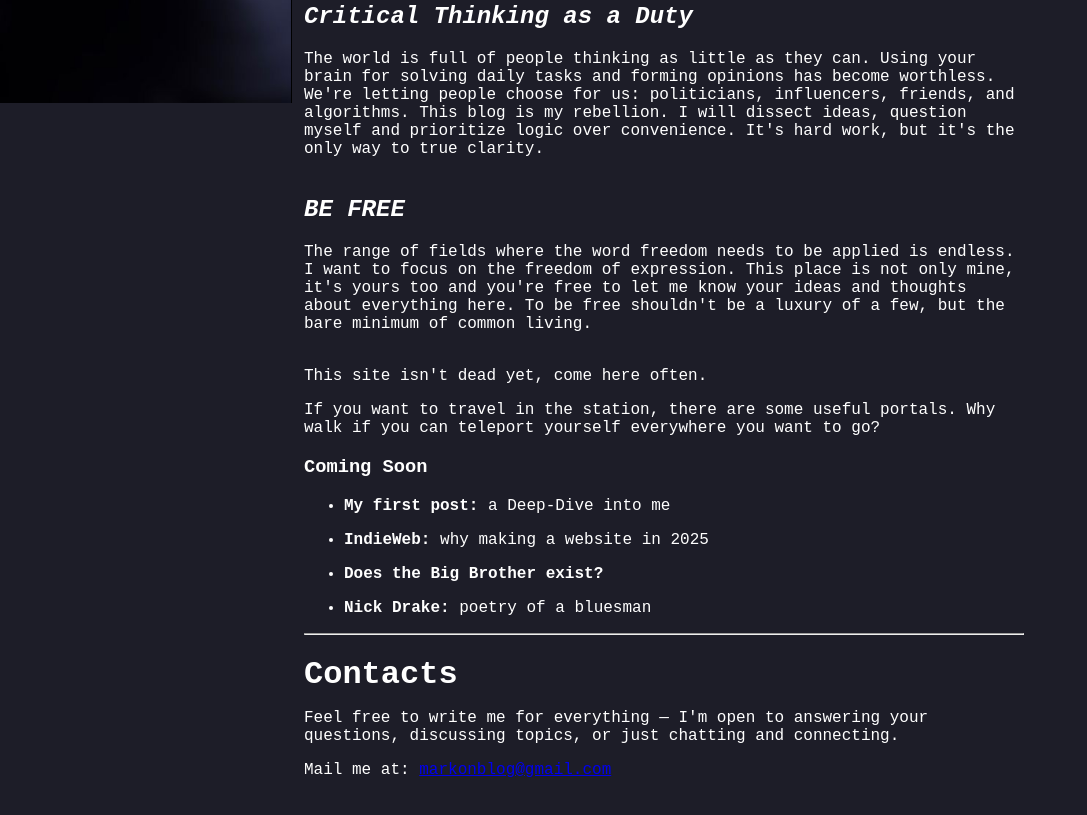
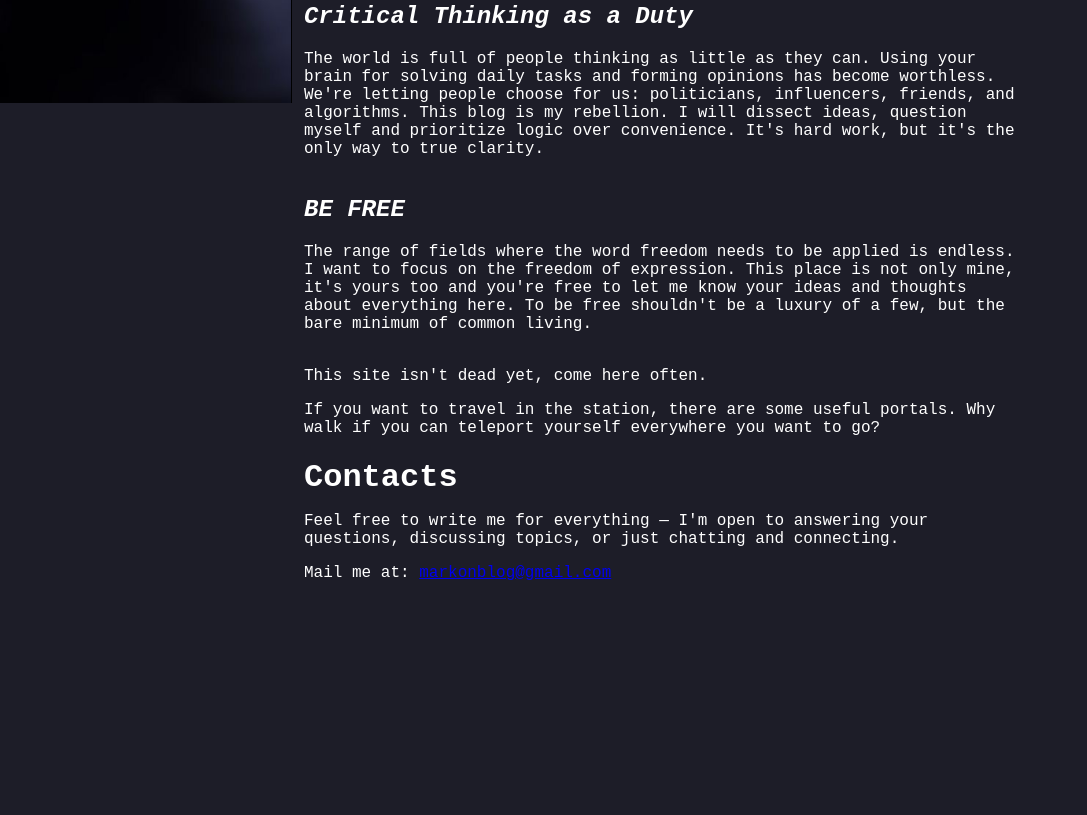
Before and after one commit to mark-on/mark-on.github.io, an Eleventy site: page src/about.md in a window 1280 px wide. Shown: the part 777-1592 px from the top of the page, without its empty margins (0-1087 px from the left). After the commit the page ends 1409 px from the top, so only its background shows below. Built offline with nearby package versions, Linux system fonts and the light colour scheme; Eleventy itself is replaced by a stand-in of ours; files that its build step writes are made by us from their sources; files whose address does not match are found by name.

Commit message:
Auto update on $(date)

```diff
--- a/src/about.md
+++ b/src/about.md
@@ -61,23 +61,6 @@ This site isn't dead yet, come here often.<br>
 If you want to travel in the station, there are some useful portals. Why walk if you can teleport yourself everywhere you want to go?
 
 
-### Coming Soon
-
-
-
-- **My first post:** a Deep-Dive into me
-
-- **IndieWeb:** why making a website in 2025
-
-- **Does the Big Brother exist?**
-
-- **Nick Drake:** poetry of a bluesman
-
-
-
----
-
-
 
 # Contacts
 
```
